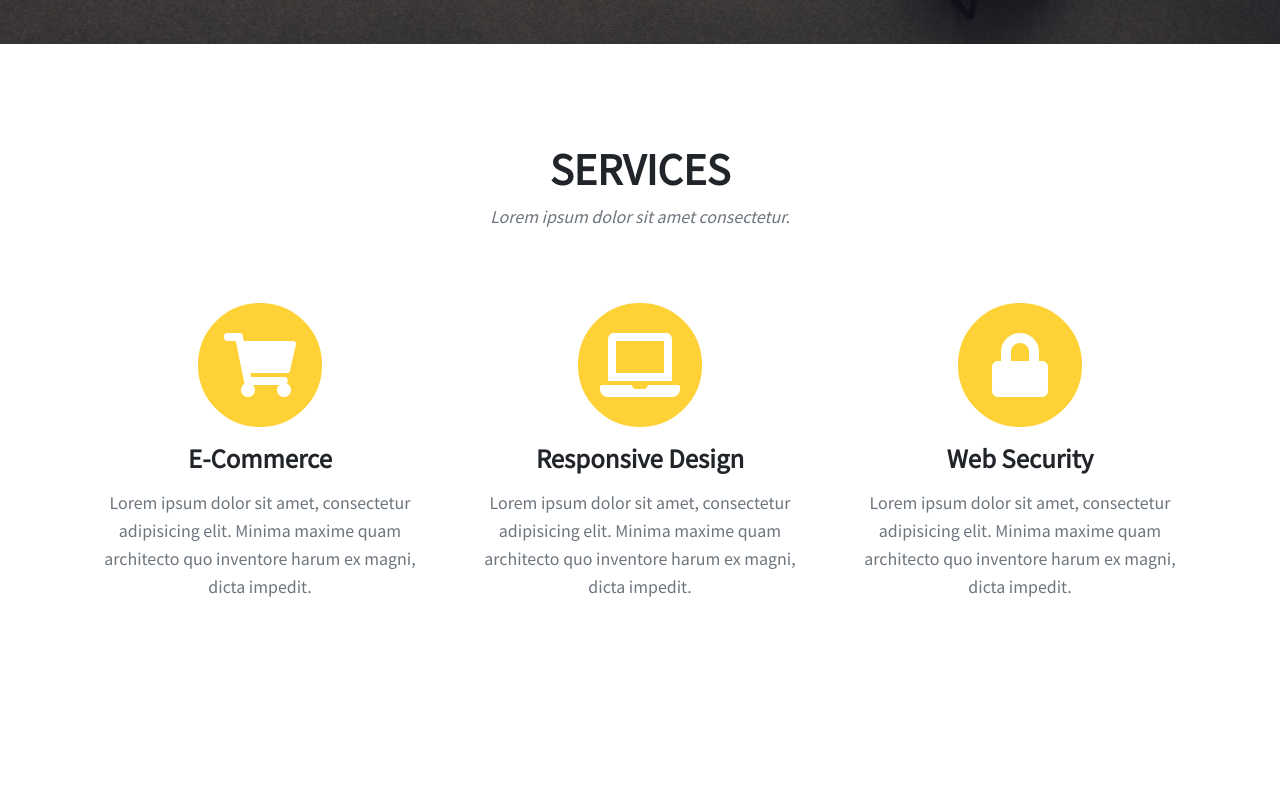
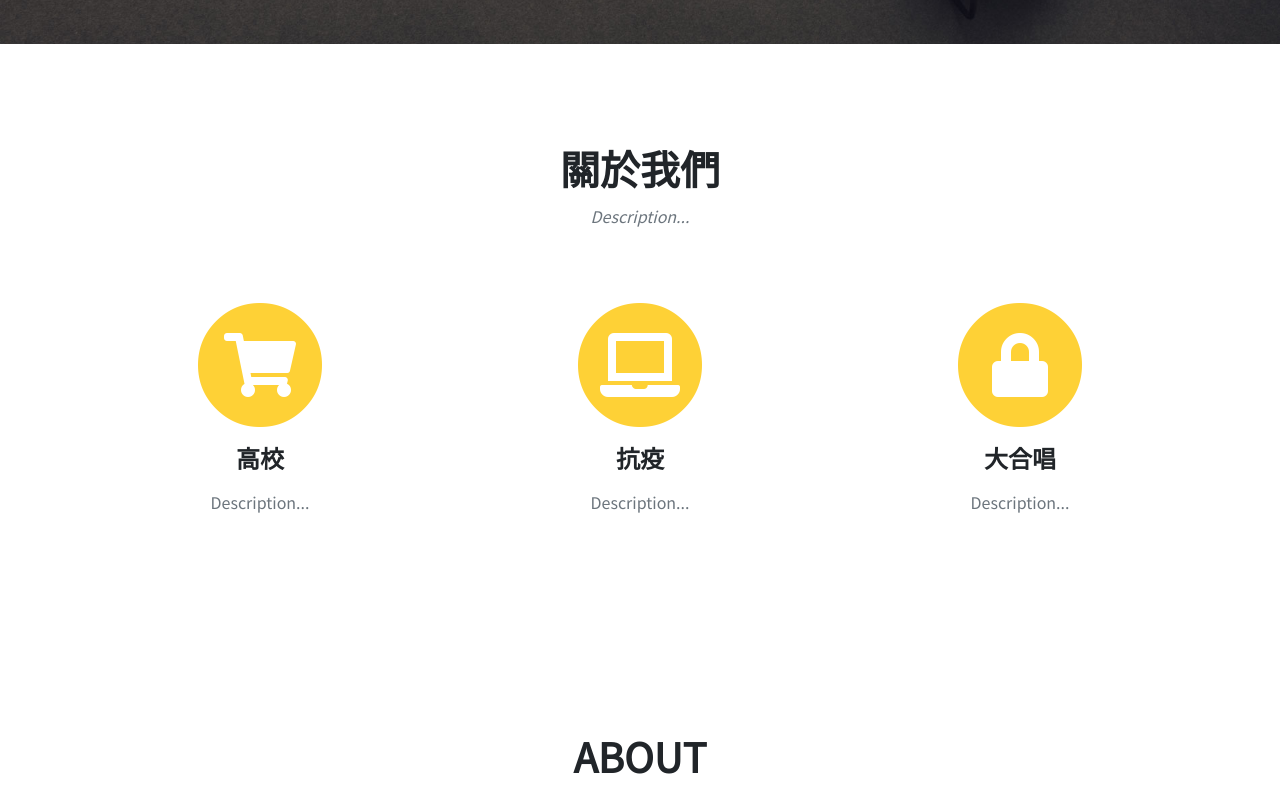
Before and after one commit to swchen1217/hsaec, a plain HTML site: page index.html in a window 1280 px wide. Shown: the part 715-1507 px from the top of the page. Drawn offline with Linux system fonts and the light colour scheme.

Commit message:
Update index.html

```diff
--- a/index.html
+++ b/index.html
@@ -81,8 +81,8 @@
     <div class="container">
         <div class="row">
             <div class="col-lg-12 text-center">
-                <h2 class="section-heading text-uppercase">Services</h2>
-                <h3 class="section-subheading text-muted">Lorem ipsum dolor sit amet consectetur.</h3>
+                <h2 class="section-heading text-uppercase">關於我們</h2>
+                <h3 class="section-subheading text-muted">Description...</h3>
             </div>
         </div>
         <div class="row text-center">
@@ -91,27 +91,24 @@
                     <i class="fas fa-circle fa-stack-2x text-primary"></i>
                     <i class="fas fa-shopping-cart fa-stack-1x fa-inverse"></i>
                 </span>
-                <h4 class="service-heading">E-Commerce</h4>
-                <p class="text-muted">Lorem ipsum dolor sit amet, consectetur adipisicing elit. Minima maxime quam
-                    architecto quo inventore harum ex magni, dicta impedit.</p>
+                <h4 class="service-heading">高校</h4>
+                <p class="text-muted">Description...</p>
             </div>
             <div class="col-md-4">
                 <span class="fa-stack fa-4x">
                     <i class="fas fa-circle fa-stack-2x text-primary"></i>
                     <i class="fas fa-laptop fa-stack-1x fa-inverse"></i>
                 </span>
-                <h4 class="service-heading">Responsive Design</h4>
-                <p class="text-muted">Lorem ipsum dolor sit amet, consectetur adipisicing elit. Minima maxime quam
-                    architecto quo inventore harum ex magni, dicta impedit.</p>
+                <h4 class="service-heading">抗疫</h4>
+                <p class="text-muted">Description...</p>
             </div>
             <div class="col-md-4">
                 <span class="fa-stack fa-4x">
                     <i class="fas fa-circle fa-stack-2x text-primary"></i>
                     <i class="fas fa-lock fa-stack-1x fa-inverse"></i>
                 </span>
-                <h4 class="service-heading">Web Security</h4>
-                <p class="text-muted">Lorem ipsum dolor sit amet, consectetur adipisicing elit. Minima maxime quam
-                    architecto quo inventore harum ex magni, dicta impedit.</p>
+                <h4 class="service-heading">大合唱</h4>
+                <p class="text-muted">Description...</p>
             </div>
         </div>
     </div>
```
Lines whose indentation alone changed are shown as unchanged.
